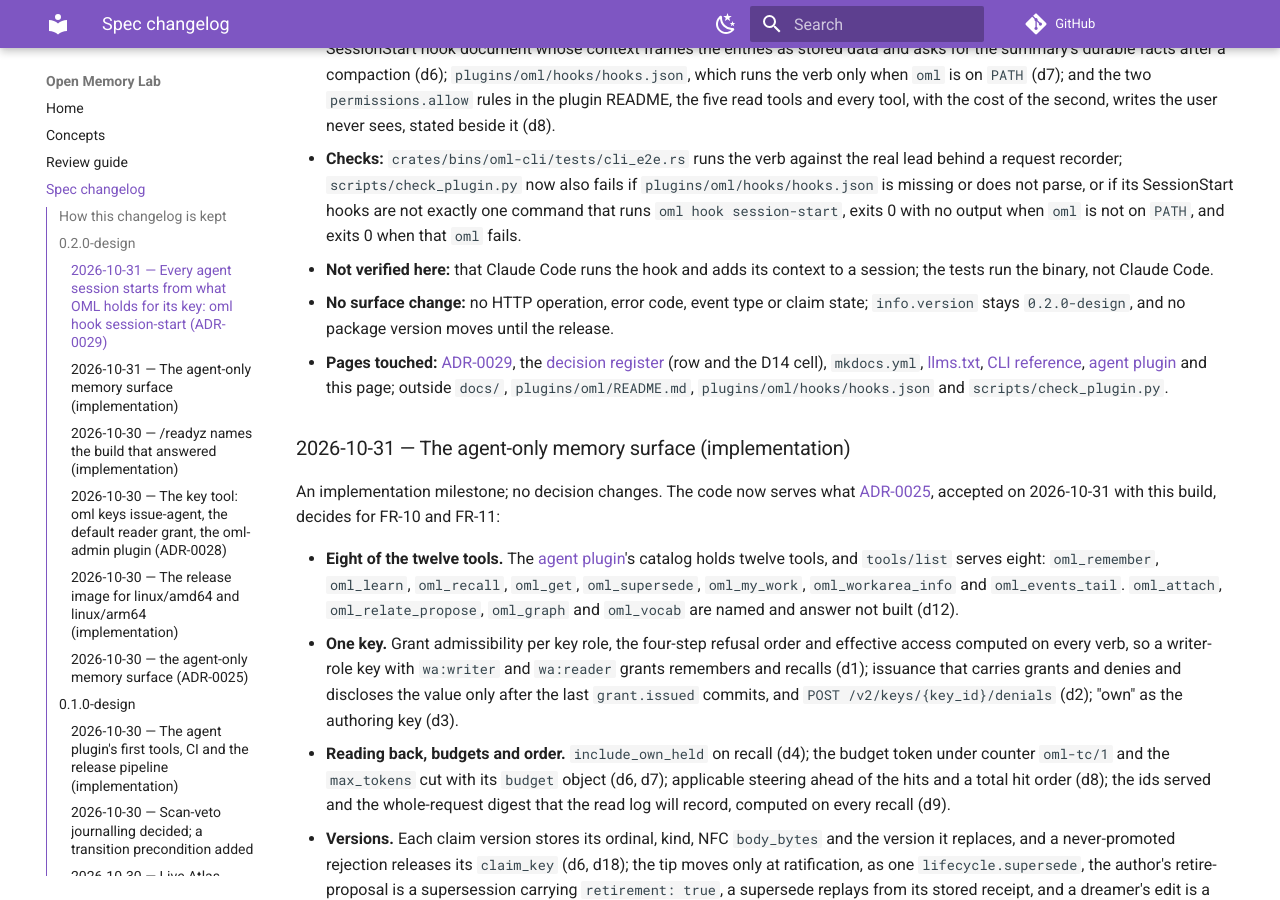
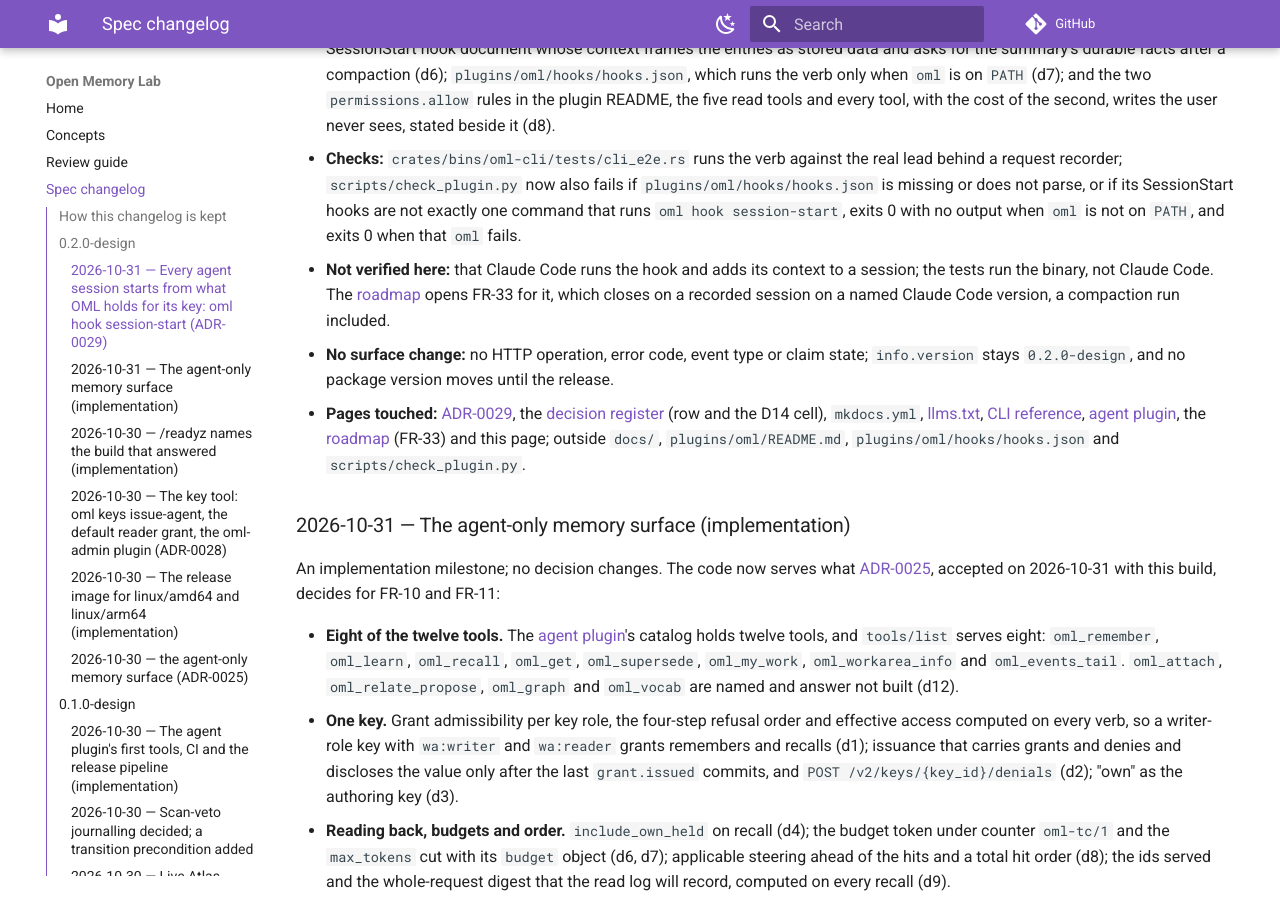
Before and after one commit to e8kor/open-memory-lab, an MkDocs documentation site: the page built from docs/changelog.md, in a window 1280 px wide and 900 px high, scrolled down 987 px. Built offline with MkDocs 1.6.1 and Material for MkDocs 9.7.7, drawn with Linux system fonts in a browser that asks for light colours; comment, search, counter and statistics services are not loaded.

Commit message:
Open FR-33 for the unverified claim that Claude Code runs the session-start hook and adds its context, and cite it from ADR-0029, the changelog and the CLI reference (ADR-0029 d1, ADR-0018 d3)
The record and the changelog marked the Claude Code integration unverified with no roadmap row to resolve to, which ADR-0018 d3 forbids: an unverified claim leaves only through a row with an exit criterion. FR-33 closes on a recorded session, dated and on a named Claude Code version, in which the hook runs at session start and after a compaction and its text, the compaction line included, reaches the session.

Co-Authored-By: Claude Opus 5.5 <noreply@anthropic.com>

```diff
--- a/docs/changelog.md
+++ b/docs/changelog.md
@@ -55,12 +55,14 @@ are taken by records on other branches. It amends no record.
   `oml hook session-start`, exits 0 with no output when `oml` is not on `PATH`, and exits 0 when
   that `oml` fails.
 - **Not verified here:** that Claude Code runs the hook and adds its context to a session; the
-  tests run the binary, not Claude Code.
+  tests run the binary, not Claude Code. The [roadmap](product/roadmap.md) opens FR-33 for it,
+  which closes on a recorded session on a named Claude Code version, a compaction run included.
 - **No surface change:** no HTTP operation, error code, event type or claim state; `info.version`
   stays `0.2.0-design`, and no package version moves until the release.
 - **Pages touched:** [ADR-0029](adr/ADR-0029-session-start-hook.md), the
   [decision register](adr/index.md) (row and the D14 cell), `mkdocs.yml`, [llms.txt](llms.txt),
-  [CLI reference](cli/reference.md), [agent plugin](api/mcp-plugin.md) and this page; outside
+  [CLI reference](cli/reference.md), [agent plugin](api/mcp-plugin.md), the
+  [roadmap](product/roadmap.md) (FR-33) and this page; outside
   `docs/`, `plugins/oml/README.md`, `plugins/oml/hooks/hooks.json` and
   `scripts/check_plugin.py`.
 
```
Also changed, not shown: docs/adr/ADR-0029-session-start-hook.md (+2 -1 lines), docs/cli/reference.md (+3 -1 lines), docs/product/roadmap.md (+1 -0 lines).
